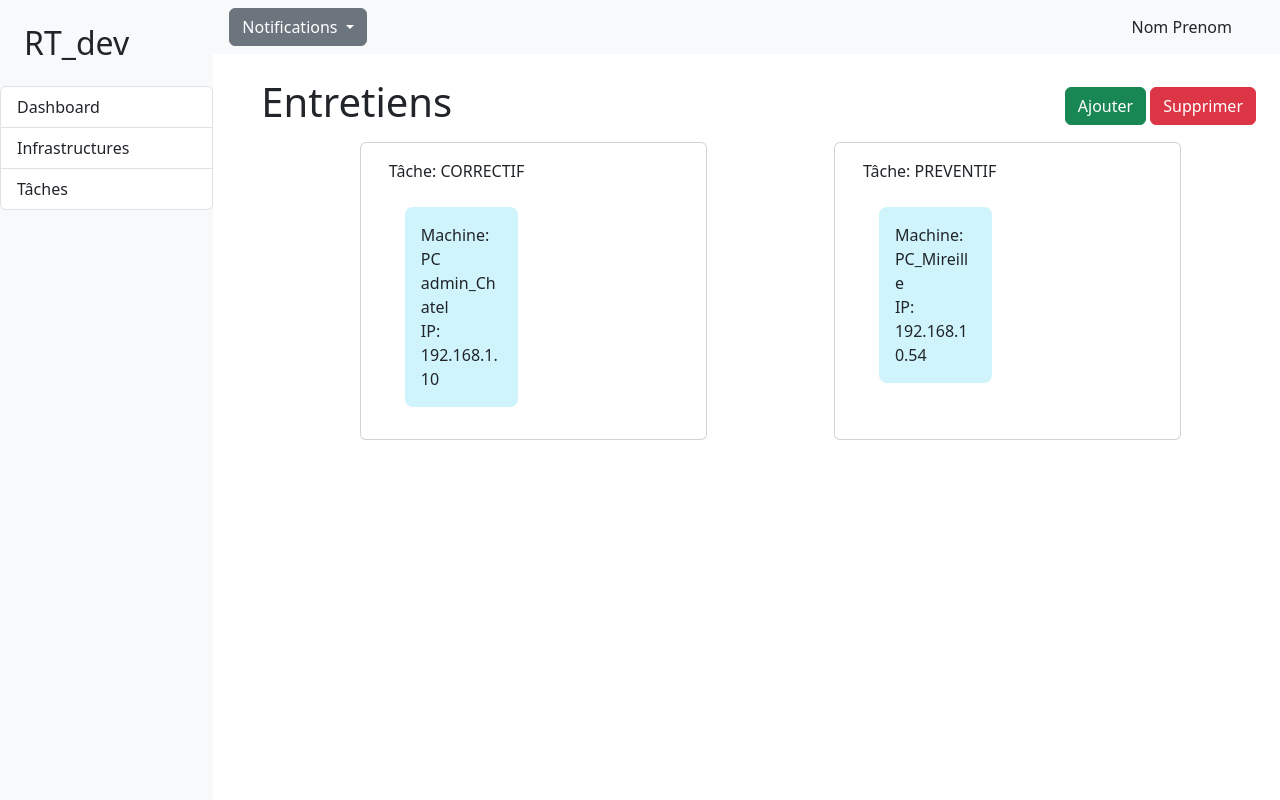
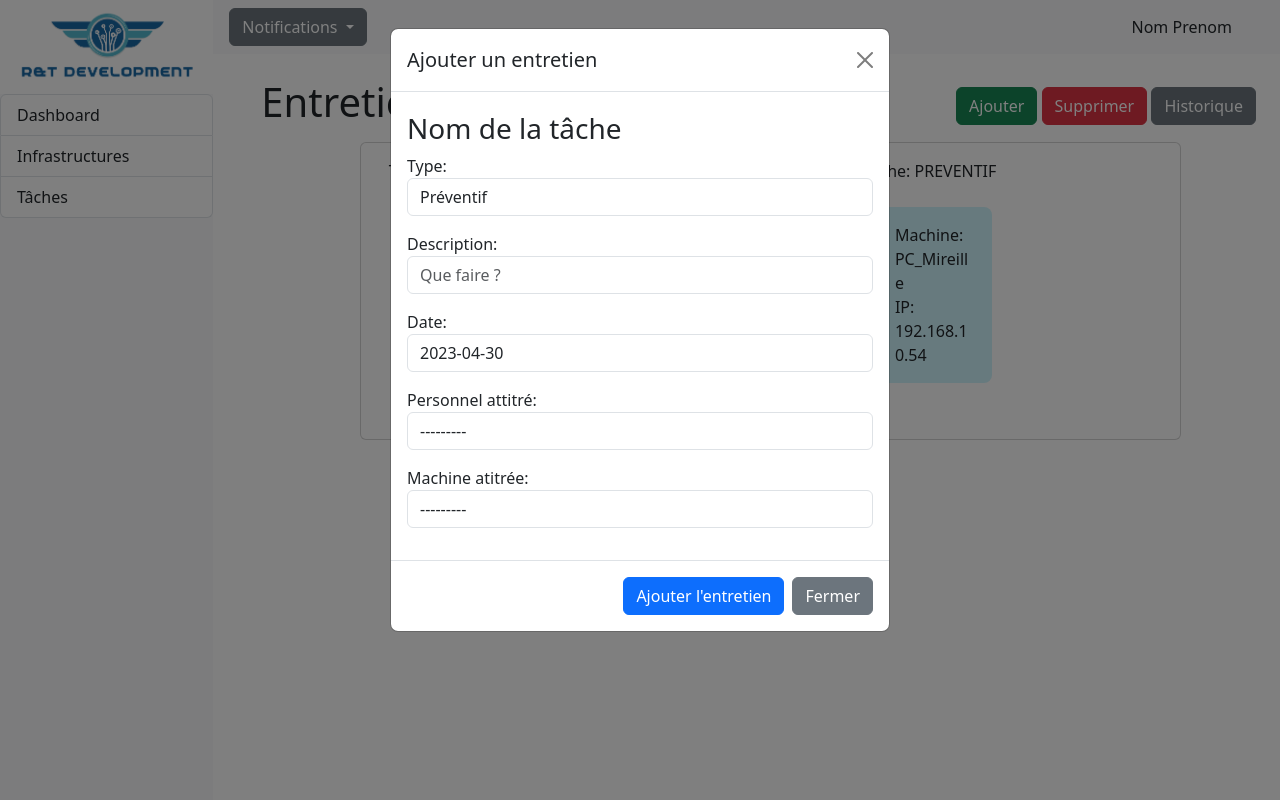
Before and after one commit to NonoHM/RT_dev, a Django app: page /RT_app/admin/taches in a window 1280 px wide, after a click on "Ajouter". Run offline with Django 4.2, Linux system fonts and the light colour scheme; data comes from the database, SQL or seed files in the repository; both versions use the stored data as it was after the commit.

Commit message:
Ajouter et supprimer les entretiens & corrections

```diff
--- a/RT_app/forms.py
+++ b/RT_app/forms.py
@@ -1,6 +1,6 @@
 from django import forms
 from django.core.exceptions import ValidationError
-from .models import Personnel,Infrastructure, Entretien
+from .models import Personnel, Infrastructure, Entretien, Entretien_detail
 from django.core.validators import RegexValidator
 
 
@@ -49,11 +49,10 @@ class DeleteInfraForm(forms.ModelForm):
 
 
 class AddEntretienForm(forms.ModelForm):
-    add_tache_form = forms.CharField(widget=forms.HiddenInput(), initial='add_tache_form')
+    add_entretien_form = forms.CharField(widget=forms.HiddenInput(), initial='add_entretien_form')
 
     def __init__(self, *args, **kwargs):
         super().__init__(*args, **kwargs)
-
 
     class Meta:
         model = Entretien
@@ -65,7 +64,50 @@ class AddEntretienForm(forms.ModelForm):
         widgets = {
             'type': forms.Select(attrs={'class': 'form-control', 'placeholder': 'Type de l\'entretien'}),
             'description': forms.TextInput(attrs={'class': 'form-control', 'placeholder': 'Que faire ?'}),
-            'date': forms.TextInput(attrs={'class': 'form-control', 'placeholder': 'Date limite de l\'entretien'}),
+            'date': forms.DateInput(attrs={'class': 'form-control', 'placeholder': 'Date limite de l\'entretien'}),
             'id_personnel': forms.Select(attrs={'class': 'form-control', 'placeholder': 'Personnel responsable de l\'entretien'}),
             'id_machine': forms.Select(attrs={'class': 'form-control', 'placeholder': 'Machine sur laquelle faire la tâche'})
         }
+
+# class DeleteEntretienForm(forms.ModelForm):
+#     delete_entretien_form = forms.CharField(widget=forms.HiddenInput(), initial='delete_entretien_form')
+
+#     entretien_choices = [(entretien.nom, entretien.nom) for entretien in Entretien.objects.all()]
+#     nom = forms.ChoiceField(choices=entretien_choices, widget=forms.Select(attrs={'class': 'form-control'}))
+
+#     def __init__(self, *args, **kwargs):
+#         super().__init__(*args, **kwargs)
+
+#     class Meta:
+#         model = Entretien
+#         fields = ['nom']
+#         labels = {
+#             'nom': 'Nom de l\'entretien'
+#         }
+#         widgets = {
+#             'nom': forms.Select(attrs={'class': 'form-control', 'placeholder': 'Nom de l\'entretien'}),
+#         }
+
+class DeleteEntretienForm(forms.ModelForm):
+    confirm = forms.BooleanField(required=True, initial=False, label='Confirmer')
+    delete_entretien_form = forms.CharField(widget=forms.HiddenInput(), initial='delete_entretien_form')
+    entretien_choices = [(entretien.id, entretien.get_name()) for entretien in Entretien.objects.all().filter(etat=True)]
+    nom = forms.ChoiceField(choices=entretien_choices, widget=forms.Select(attrs={'class': 'form-control'}), label='Nom de l\'entretien')
+
+    class Meta:
+        model = Entretien
+        fields = ['nom']
+        widgets = {
+             'nom': forms.Select(attrs={'class': 'form-control', 'placeholder': 'Nom de l\'entretien'}),
+        }
+
+        def clean(self):
+            cleaned_data = super().clean()
+            clean_name = cleaned_data.get('name')
+            confirm = cleaned_data.get('confirm')
+
+            if not Entretien.objects.filter(name=clean_name).exists():
+                raise forms.ValidationError("Cet entretien n'existe pas")
+
+            if not confirm:
+                raise forms.ValidationError('Vous devez confirmer la suppression de cet entretien.')
--- a/RT_app/templates/admin/dashboard.html
+++ b/RT_app/templates/admin/dashboard.html
@@ -21,7 +21,7 @@
         <div class="bg-light col-2" id="sidebar">
           <nav class="navbar col d-flex align-items-center vh-100">
                 <div class="fixed-top col-2">
-                    <h2 class="m-4">RT_dev</h2>
+                    <a href="{% url 'dashboard' %}"><img class="img-fluid" src="{% static 'img/rtdev.png' %}"/></a>
                     <div class="">
                         <ul class="list-group border-0">
                             <li class="list-group-item"> <a class="nav-link" href="{% url 'dashboard' %}">Dashboard</a></li>
--- a/RT_app/templates/admin/taches.html
+++ b/RT_app/templates/admin/taches.html
@@ -6,12 +6,18 @@
     <div class="row row-cols-lg-auto pe-4 align-items-center justify-content-between">
         <h1>Entretiens</h1>
         <div>
-            <a class="btn btn-success" data-bs-target="#AddEntretien" href="#" >Ajouter</a>
-            <a class="btn btn-danger" href="#" >Supprimer</a>
+            <a class="btn btn-success" data-bs-toggle="modal" data-bs-target="#AddEntretien" href="#" >Ajouter</a>
+            <a class="btn btn-danger" data-bs-toggle="modal" data-bs-target="#DeleteEntretien" href="#" >Supprimer</a>
+            <a class="btn btn-secondary" href="#" >Historique</a>
         </div>
     </div>
 
     <div class="row gap-3 justify-content-evenly">
+        {% if submitted_add %}
+                <div class="alert alert-success me-5" role="alert">L'entretien a bien été ajouté</div>
+        {% elif submitted_delete %}
+                <div class="alert alert-danger me-5" role="alert">L'entretien a bien été supprimé</div>
+        {% endif %}
         {% for entretien_type in machines_entretien %}
         <div class="card mt-2 col-4">
             <div class="card-body">
@@ -34,7 +40,7 @@
                 <div class="modal-dialog">
                 <div class="modal-content">
                     <div class="modal-header">
-                    <h1 class="modal-title fs-5" id="AddEntretienLabel">Ajouter une tâche</h1>
+                    <h1 class="modal-title fs-5" id="AddEntretienLabel">Ajouter un entretien</h1>
                     <button type="button" class="btn-close" data-bs-dismiss="modal" aria-label="Close"></button>
                     </div>
                     <div class="modal-body row-gap-3">
@@ -47,7 +53,7 @@
                         </div>
                     </div>
                     <div class="modal-footer">
-                    <button type="submit" class="btn btn-primary">Ajouter l'infrastructure</button>
+                    <button type="submit" class="btn btn-primary">Ajouter l'entretien</button>
                     </form>
                     <button type="button" class="btn btn-secondary" data-bs-dismiss="modal">Fermer</button>
                     </div>
@@ -56,17 +62,17 @@
             </div>
 
             <!-- Delete Task Modal -->
-        <div class="modal fade" id="DeleteInfra" tabindex="-1" aria-labelledby="deleteInfraLabel" aria-hidden="true">
+        <div class="modal fade" id="DeleteEntretien" tabindex="-1" aria-labelledby="DeleteEntretienLabel" aria-hidden="true">
             <div class="modal-dialog">
             <div class="modal-content">
                 <div class="modal-header">
-                <h5 class="modal-title" id="deleteInfraLabel">Supprimer l'infrastructure</h5>
+                <h5 class="modal-title" id="DeleteEntretienLabel">Supprimer l'entretien</h5>
                 <button type="button" class="btn-close" data-bs-dismiss="modal" aria-label="Close"></button>
                 </div>
                 <div class="modal-body">
                 <form method="POST">
                     {% csrf_token %}
-                    {{ deleteInfraForm.as_p }}
+                    {{ deleteEntretienForm.as_p }}
                     <input type="submit" value="Supprimer" class="btn btn-danger">
                 </form>
                 </div>
--- a/RT_app/views.py
+++ b/RT_app/views.py
@@ -1,7 +1,7 @@
 from django.shortcuts import render, get_object_or_404, redirect
 from RT_app.models import Machine, Entretien, Personnel, Infrastructure
 from django.db.models import Count
-from .forms import AddInfraForm, DeleteInfraForm, AddEntretienForm
+from .forms import AddInfraForm, DeleteInfraForm, AddEntretienForm, DeleteEntretienForm
 from django.contrib import messages
 from django.urls import reverse
 from django.http import HttpResponseRedirect
@@ -13,26 +13,31 @@ entretiens = Entretien.objects.all()
 personnels = Personnel.objects.all()
 machines = Machine.objects.all()
 
-def index(request) :
+# La vue index renvoie une réponse HTTP avec un contexte vide
+def index(request):
     context = {}
     return render(request, 'index.html', context)
 
-def dashboard(request) :
+
+# La vue dashboard affiche un tableau de bord avec des statistiques sur les machines et les entretiens
+def dashboard(request):
     machine_sum = machines.count()
     entretien_a_faire = entretiens.filter(etat=True)
     entretien_par_type = entretien_a_faire.values('type').annotate(count=Count('type'))
 
     context = {
-        'infrastructures' : infrastructures,
-        'entretiens' : entretiens,
-        'personnels' : personnels,
-        'machines' : machines,
-        'machine_sum' : machine_sum,
-        'entretien_a_faire' : entretien_a_faire,
+        'infrastructures': infrastructures,
+        'entretiens': entretiens,
+        'personnels': personnels,
+        'machines': machines,
+        'machine_sum': machine_sum,
+        'entretien_a_faire': entretien_a_faire,
         'entretien_par_type': entretien_par_type,
     }
     return render(request, 'admin/dashboard.html', context)
 
+
+# La vue infra affiche la liste des infrastructures avec des formulaires pour ajouter et supprimer des éléments
 def infra(request):
     infrastructures = Infrastructure.objects.all()
     addInfraForm = AddInfraForm()
@@ -55,7 +60,6 @@ def infra(request):
                 submitted_delete = True
                 deleteInfraForm = DeleteInfraForm()
 
-
     context = {
         'infrastructures': infrastructures,
         'addInfraForm': addInfraForm,
@@ -66,44 +70,60 @@ def infra(request):
     return render(request, 'admin/infra.html', context)
 
 
-
+# La vue machine_detail_view affiche les détails d'une machine spécifique
 def machine_detail_view(request, pk):
     machine_seule = get_object_or_404(Machine, id=pk)
-    context = { 'machine': machine_seule }
+    context = {'machine': machine_seule}
     return render(request, 'admin/machine_detail.html', context)
 
+
+# La vue delete_machine_view supprime une machine spécifique et redirige l'utilisateur vers la page d'infrastructures
 def delete_machine_view(request, pk):
     machine_seule = get_object_or_404(Machine, id=pk)
     machine_seule.delete()
     return redirect(reverse('infra'))
 
 
+
 def taches(request):
+    # Récupérer les entretiens à faire qui sont actuellement en cours
     entretien_a_faire = entretiens.filter(etat=True)
+
+    # Grouper les entretiens à faire par type et compter leur nombre
     entretien_par_type = entretien_a_faire.values('type').annotate(count=Count('type'))
+
+    # Récupérer les machines qui nécessitent un entretien par type d'entretien
     machines_entretien = []
     for entretien_type in entretien_par_type:
         machines = Machine.objects.filter(entretien__type=entretien_type['type'])
         machines_entretien.append({'type': entretien_type['type'], 'machines': machines})
 
+    # Initialiser les formulaires pour ajouter et supprimer des entretiens
     addEntretienForm = AddEntretienForm()
+    deleteEntretienForm = DeleteEntretienForm()
     submitted_add = False
     submitted_delete = False
 
+    # Traiter les soumissions de formulaires
     if request.method == 'POST':
-        if 'add_tache_form' in request.POST:
+        print(request.POST)
+        if 'add_entretien_form' in request.POST:
+            # Traiter la soumission du formulaire d'ajout d'un entretien
             addEntretienForm = AddEntretienForm(request.POST)
             if addEntretienForm.is_valid():
                 addEntretienForm.save()
                 submitted_add = True
                 addEntretienForm = AddEntretienForm()
-        # elif 'delete_tache_form' in request.POST:
-        #     deleteTacheForm = DeleteTacheForm(request.POST)
-        #     if deleteTacheForm.is_valid():
-        #         tache = deleteTacheForm.cleaned_data['nom']
-        #         tache.delete()
-        #         submitted_delete = True
-        #         deleteTacheForm = DeleteTacheForm()
+        elif 'delete_entretien_form' in request.POST:
+            # Traiter la soumission du formulaire de suppression d'un entretien
+            deleteEntretienForm = DeleteEntretienForm(request.POST)
+            if deleteEntretienForm.is_valid():
+                nom_entretien_id = deleteEntretienForm.cleaned_data['nom']
+                nom_entretien = Entretien.objects.get(pk=nom_entretien_id)
+                nom_entretien.etat = False
+                nom_entretien.save()
+                submitted_delete = True
+                deleteEntretienForm = DeleteEntretienForm()
 
     context = {
         'infrastructures' : infrastructures,
@@ -112,5 +132,10 @@ def taches(request):
         'entretien_a_faire' : entretien_a_faire,
         'entretien_par_type': entretien_par_type,
         'machines_entretien' : machines_entretien,
+        'addEntretienForm': addEntretienForm,
+        'deleteEntretienForm': deleteEntretienForm,
+        'submitted_add': submitted_add,
+        'submitted_delete': submitted_delete,
     }
+
     return render(request, 'admin/taches.html', context)
```
Also changed, not shown: RT_app/models.py (+7 -2 lines), RT_app/migrations/0020_alter_entretien_date.py (added), RT_app/migrations/0021_entretien_nom.py (added), RT_app/static/img/rtdev.png (added), db.sqlite3.
